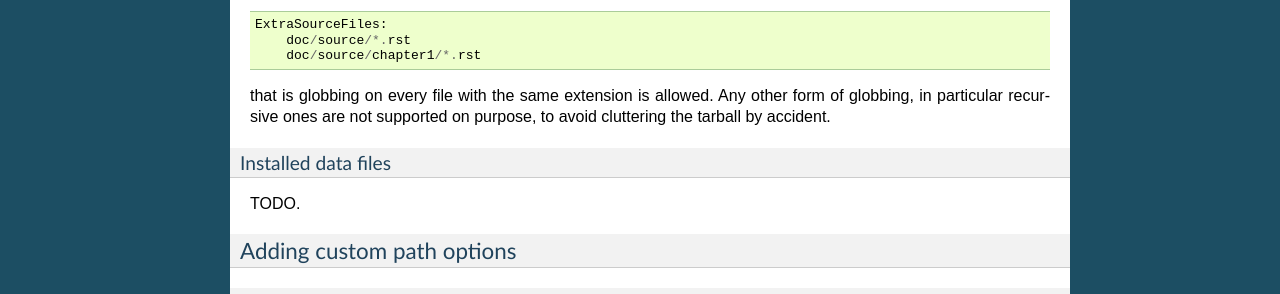
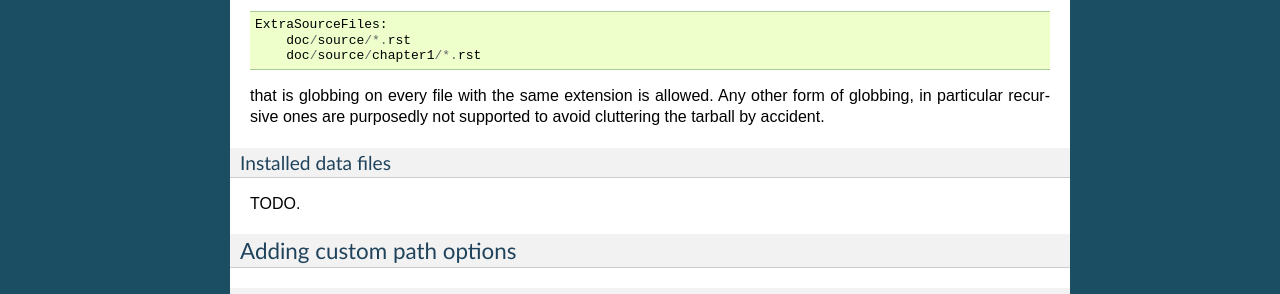
Before and after one commit to cournape/Bento, a Sphinx documentation site: the page built from doc/source/userguide.rst, in a window 1280 px wide and 900 px high, scrolled down 1924 px. Shown: the part 422-716 px from the top of the window. Built offline with Sphinx 7.4.7, drawn with Linux system fonts in a browser that asks for light colours.

Commit message:
DOC: grammar fix.

```diff
--- a/doc/source/userguide.rst
+++ b/doc/source/userguide.rst
@@ -140,7 +140,7 @@ limited form of globbing is allowed::
         doc/source/chapter1/*.rst
 
 that is globbing on every file with the same extension is allowed. Any other
-form of globbing, in particular recursive ones are not supported on purpose, to
+form of globbing, in particular recursive ones are purposedly not supported to
 avoid cluttering the tarball by accident.
 
 Installed data files
```
